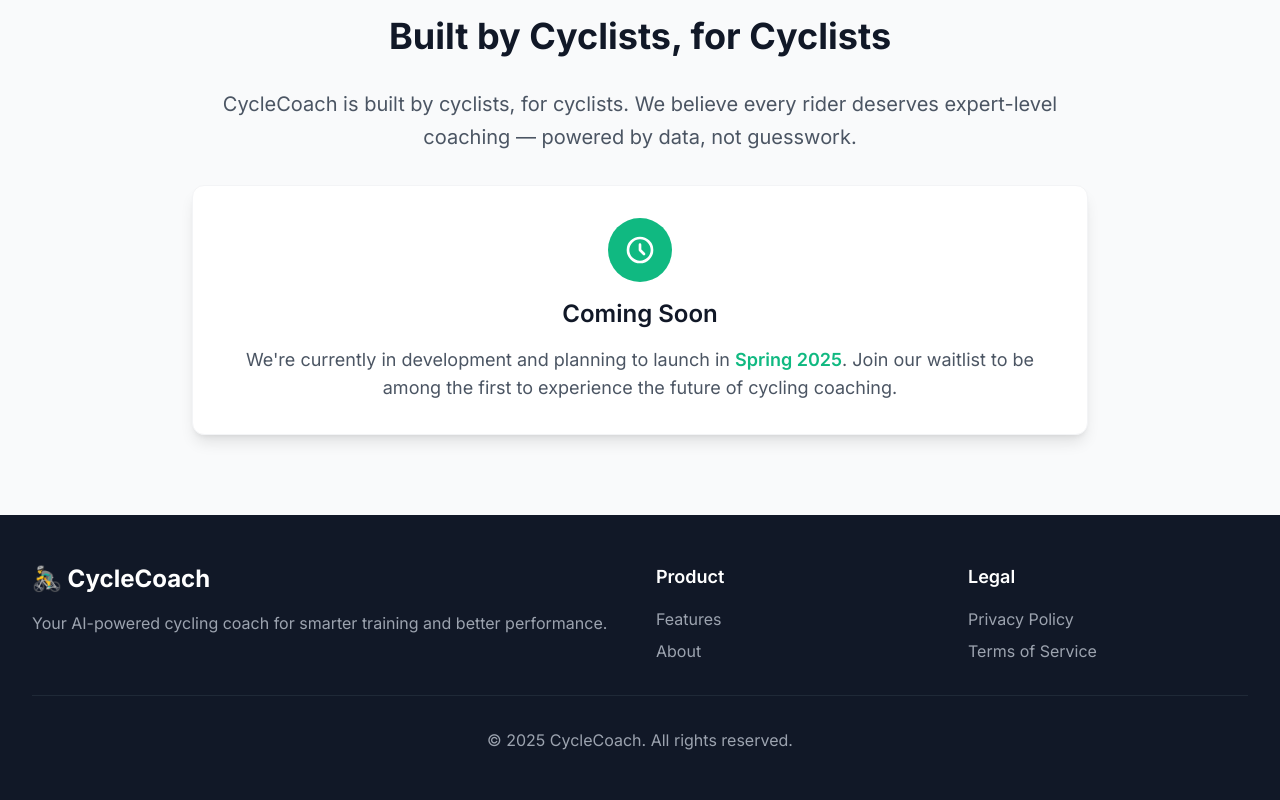
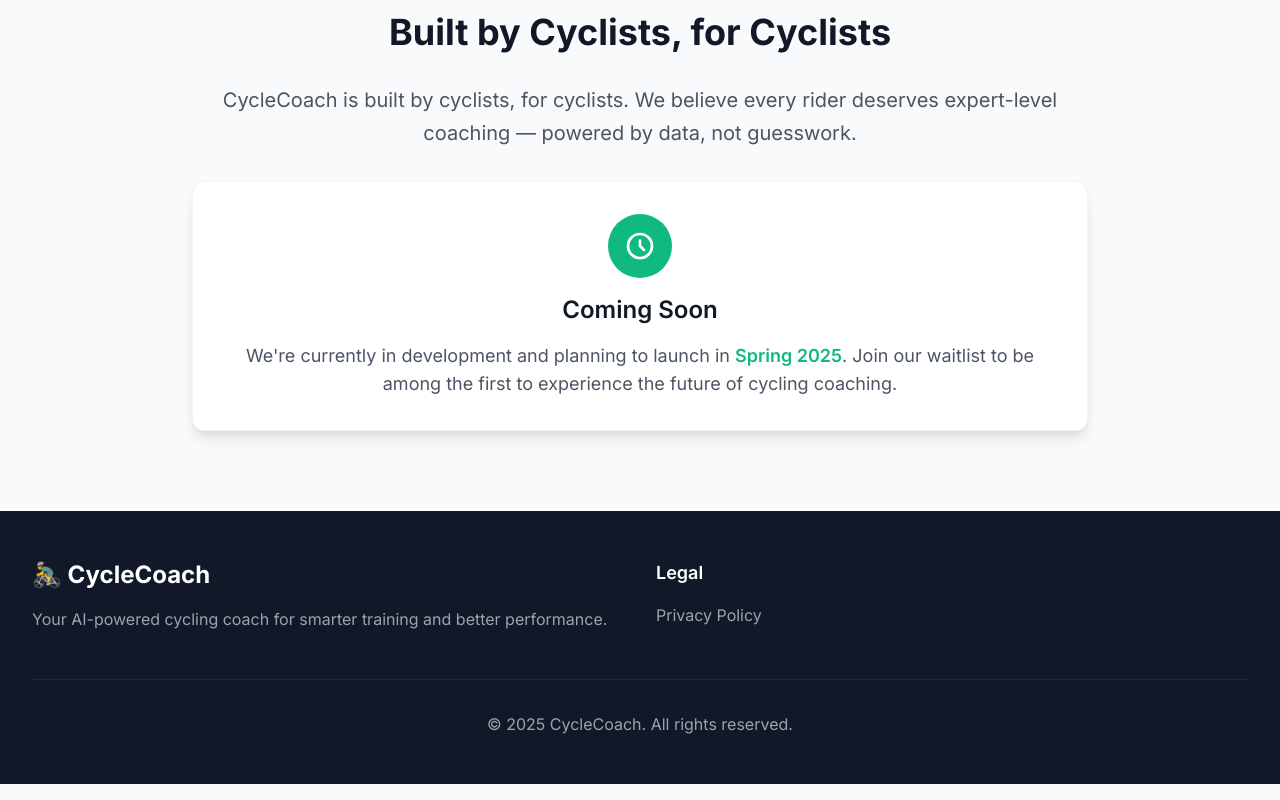
Before and after one commit to cxornado/cyclecoach, a website: page index.html in a window 1280 px wide. Shown: the part 1376-2176 px from the top of the page. Drawn offline with nearby package versions, Linux system fonts and the light colour scheme.

Commit message:
Remove Features and About links from navigation and footer, remove Terms of Service link

```diff
--- a/index.html
+++ b/index.html
@@ -63,8 +63,6 @@
                 </div>
                 <div class="hidden md:block">
                     <div class="ml-10 flex items-baseline space-x-4">
-                        <a href="#features" class="text-gray-600 hover:text-cycling-green px-3 py-2 rounded-md text-sm font-medium transition-colors">Features</a>
-                        <a href="#about" class="text-gray-600 hover:text-cycling-green px-3 py-2 rounded-md text-sm font-medium transition-colors">About</a>
                     </div>
                 </div>
                 <div class="md:hidden">
@@ -78,8 +76,6 @@
             <!-- Mobile menu -->
             <div id="mobile-menu" class="hidden md:hidden">
                 <div class="px-2 pt-2 pb-3 space-y-1 sm:px-3">
-                    <a href="#features" class="text-gray-600 hover:text-cycling-green block px-3 py-2 rounded-md text-base font-medium">Features</a>
-                    <a href="#about" class="text-gray-600 hover:text-cycling-green block px-3 py-2 rounded-md text-base font-medium">About</a>
                 </div>
             </div>
         </div>
@@ -241,18 +237,11 @@
                         Your AI-powered cycling coach for smarter training and better performance.
                     </p>
                 </div>
-                <div>
-                    <h4 class="text-lg font-semibold mb-4">Product</h4>
-                    <ul class="space-y-2 text-gray-400">
-                        <li><a href="#features" class="hover:text-white transition-colors">Features</a></li>
-                        <li><a href="#about" class="hover:text-white transition-colors">About</a></li>
-                    </ul>
-                </div>
+
                 <div>
                     <h4 class="text-lg font-semibold mb-4">Legal</h4>
                     <ul class="space-y-2 text-gray-400">
                         <li><a href="privacy-policy.html" class="hover:text-white transition-colors">Privacy Policy</a></li>
-                        <li><a href="#" class="hover:text-white transition-colors">Terms of Service</a></li>
                     </ul>
                 </div>
             </div>
```
Also changed, not shown: privacy-policy.html (+1 -10 lines).
